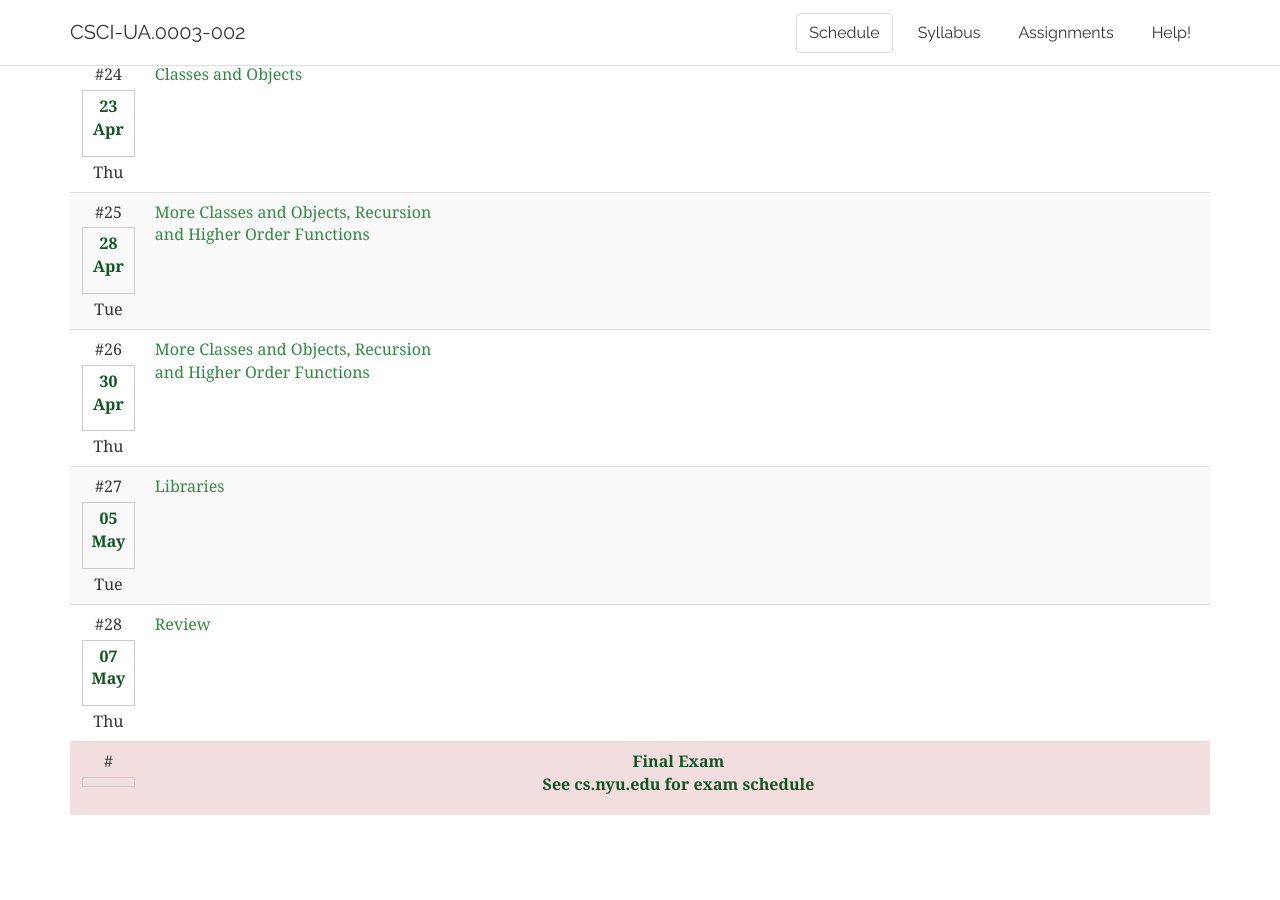
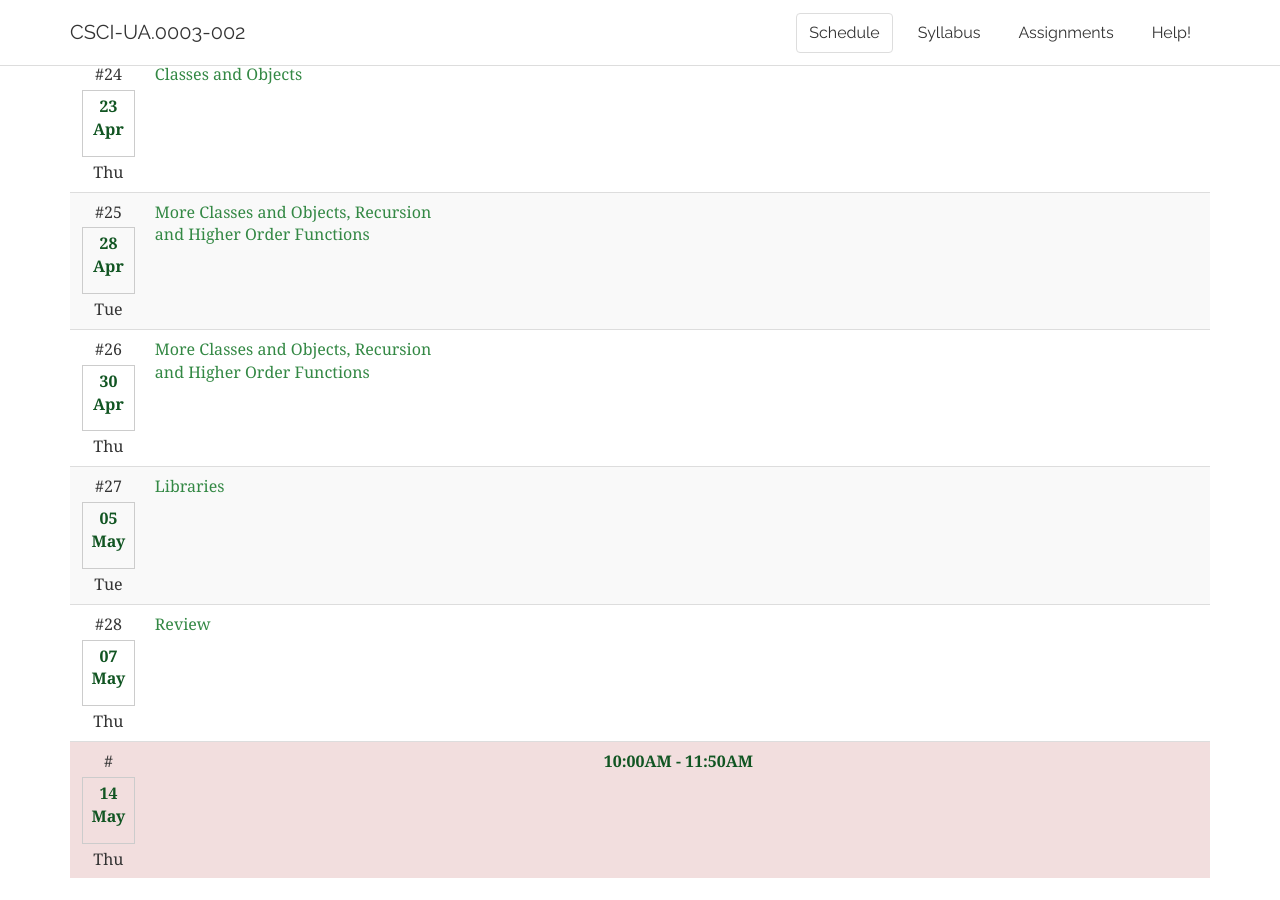
Before and after one commit to foureyes/csci-ua.0003-spring2020-002, a Jekyll site: the page built from index.markdown, in a window 1280 px wide and 900 px high, scrolled down 4235 px. Built offline with Jekyll 4.4.1, drawn with Linux system fonts in a browser that asks for light colours; before the commit the page ends 5072 px from its top, so only the background shows below that.

Commit message:
fix up exam schedule

```diff
--- a/_data/schedule.csv
+++ b/_data/schedule.csv
@@ -351,4 +351,4 @@ y,lecture,27,05-May ,Tue,"Libraries
 * (Pillow/PIL)
 ",,,,,,
 y,lecture,28,07-May ,Thu,Review,,,,,,
-,exam,,,,Final Exam <br> See cs.nyu.edu for exam schedule,,,,,,
+,exam,,14-May,Thu,10:00AM - 11:50AM,,,,,,
--- a/index.markdown
+++ b/index.markdown
@@ -2,6 +2,7 @@
 layout: default
 nav-state: schedule
 ---
+
 
 <!--
 <script>
```
